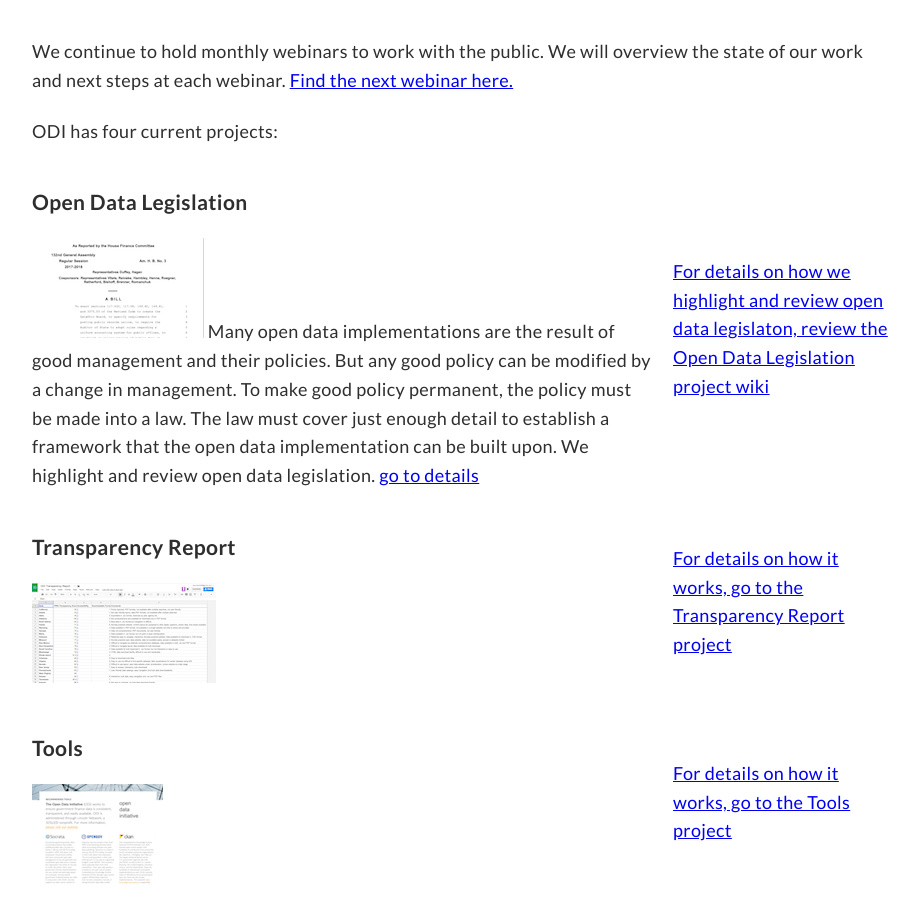
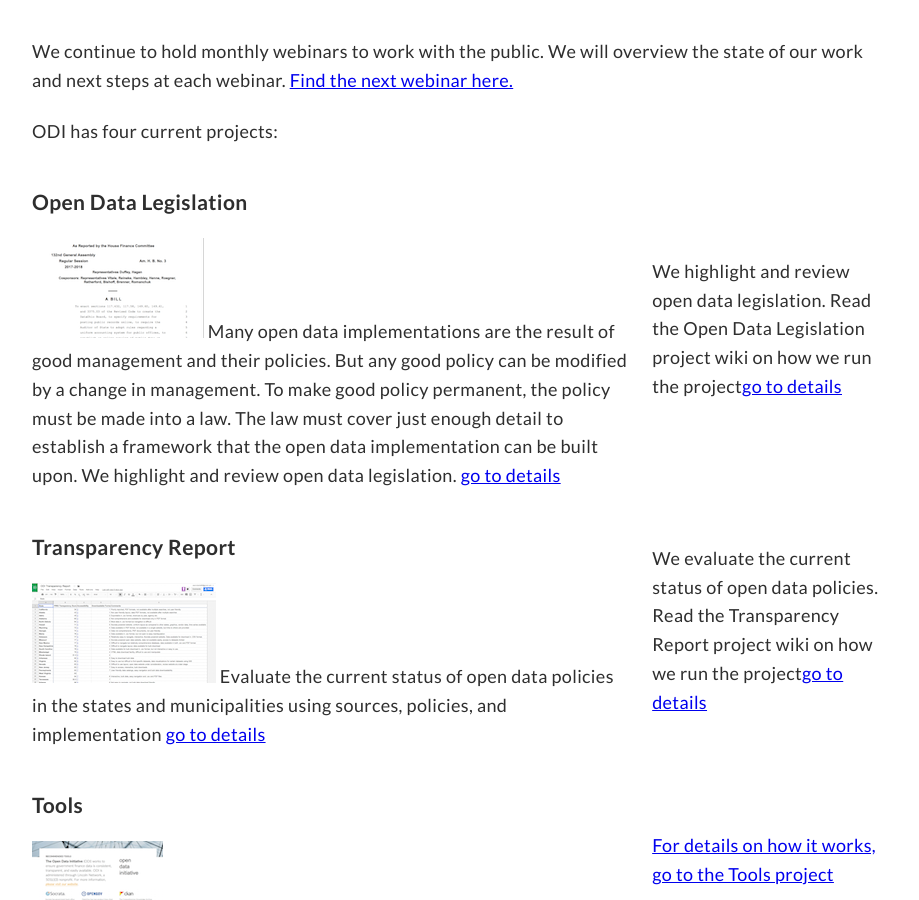
Before and after one commit to opendatainitiative/opendatainitiative.github.io, a Jekyll site: the page built from resources.md, in a window 1280 px wide and 900 px high, scrolled down 287 px. Shown: the whole window, without its empty margins (179-1098 px from the left). Built offline with Jekyll 4.4.1, drawn with Linux system fonts in a browser that asks for light colours.

Commit message:
update first two resources

```diff
--- a/resources.md
+++ b/resources.md
@@ -23,15 +23,17 @@ title: Resources
         We highlight and review open data legislation.
         <a href="/legislation">go to details</a>
       </td>
-      <td><a href="https://github.com/opendatainitiative/opendatainitiative.github.io/wiki/Open-Data-Legislation-Project">For details on how we highlight and review open data legislaton, review the Open Data Legislation project wiki</a>
+      <td>We highlight and review open data legislation. Read the Open Data Legislation project wiki on how we run the project<a href="https://github.com/opendatainitiative/opendatainitiative.github.io/wiki/Open-Data-Legislation-Project">go to details</a>
       </td>
    </tr>
   <tr>
       <td>
         <h3>Transparency Report</h3>
         <a href="/transparency-scorecard"><img src="/assets/img/transparency_report_icon.png" alt="ODI Transparency Report"></a>
+      Evaluate the current status of open data policies in the states and municipalities using sources, policies, and implementation
+        <a href="/transparency-scorecard">go to details</a>
       </td>
-      <td><a href="https://github.com/opendatainitiative/opendatainitiative.github.io/wiki/Transparency-Report-Project">For details on how it works, go to the Transparency Report project</a>
+      <td>We evaluate the current status of open data policies. Read the Transparency Report project wiki on how we run the project<a href="https://github.com/opendatainitiative/opendatainitiative.github.io/wiki/Transparency-Report-Project">go to details</a>
       </td>
    </tr>
    <tr>
```
